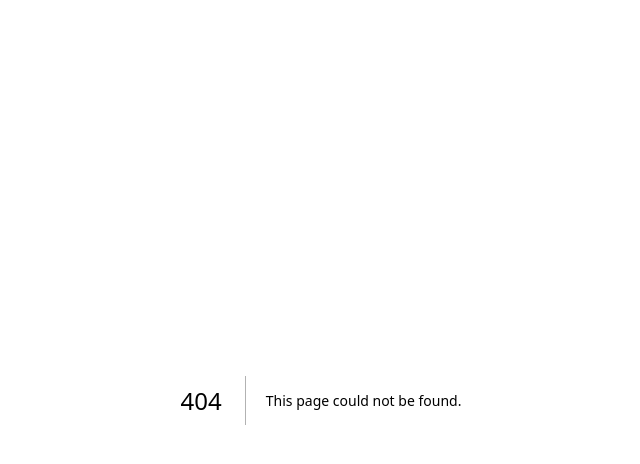
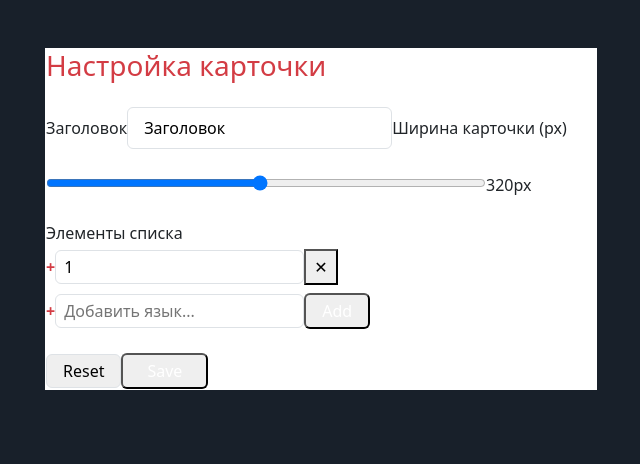
Before and after one commit to artyom-gaibovich/rangeray-frontend-ui, a Next.js app: page /list-generator in a window 1280 px wide. Before the commit this address had no page. Shown: the top 464 px of the page, without its empty margins (319-959 px from the left). Built offline with nearby package versions, Linux system fonts and the light colour scheme.

Commit message:
RANGERAY-6: добавил генератор промптов вакансий

```diff
--- a/app/globals.css
+++ b/app/globals.css
@@ -1,7 +1,7 @@
 @import '~bootstrap/dist/css/bootstrap.min.css';
 @import url('https://cdn.jsdelivr.net/npm/bootstrap-icons@1.3.0/font/bootstrap-icons.css');
 :root {
-  --background: #ffffff;
+  --background: #18202A;
   --foreground: #171717;
 }
 
@@ -9,10 +9,9 @@ html,
 body {
   max-width: 100vw;
   overflow-x: hidden;
+    background-color: #18202A;
 }
 
-body {
-}
 
 * {
   box-sizing: border-box;
--- a/app/layout.tsx
+++ b/app/layout.tsx
@@ -25,7 +25,10 @@ export default function RootLayout({
 }>) {
   return (
     <html lang='en'>
-      <body className={`${geistSans.variable} ${geistMono.variable}`}>
+      <body
+        className={`${geistSans.variable} ${geistMono.variable}`}
+        style={{ backgroundColor: '#18202A' }}
+      >
         {children}
       </body>
     </html>
--- /dev/null
+++ b/app/list-generator/page.tsx
@@ -0,0 +1,220 @@
+'use client';
+import { useState } from 'react';
+
+export default function LanguageCardCreator() {
+  // Редактируемые значения перед сохранением
+  const [title, setTitle] = useState('Заголовок');
+  const [items, setItems] = useState<string[]>(['1']);
+  const [newItem, setNewItem] = useState('');
+
+  // Регулятор ширины карточки (в пикселях)
+  const [cardWidth, setCardWidth] = useState(320);
+
+  // Состояние — карточка сохранена и показываем финальную карточку
+  const [saved, setSaved] = useState(false);
+
+  // Добавить новый элемент в временный список
+  const addItem = () => {
+    if (newItem.trim() === '') return;
+    setItems((s) => [...s, newItem.trim()]);
+    setNewItem('');
+  };
+
+  // Обновить элемент по индексу (во время редактирования)
+  const updateItem = (index: number, value: string) => {
+    setItems((s) => {
+      const copy = [...s];
+      copy[index] = value;
+      return copy;
+    });
+  };
+
+  // Удалить элемент
+  const removeItem = (index: number) => {
+    setItems((s) => s.filter((_, i) => i !== index));
+  };
+
+  // Сохранить — показать финальную карточку
+  const handleSave = () => {
+    setSaved(true);
+  };
+
+  // Редактировать заново (возврат в режим редактирования)
+  const handleEdit = () => setSaved(false);
+
+  return (
+    <div className='relative flex min-h-screen items-center justify-center bg-[#0F141A] p-8'>
+      <div
+        className='mx-auto my-5'
+        style={{ maxWidth: '600px', padding: '0 24px' }}
+      >
+        {/* Режим редактирования (сбор данных) */}
+        {!saved ? (
+          <div
+            className='rounded-lg bg-white p-6'
+            style={{ border: '1px solid #ffffff' }}
+          >
+            <h3
+              className='mb-4 text-sm font-semibold'
+              style={{ color: '#D33C44' }}
+            >
+              Настройка карточки
+            </h3>
+
+            <label className='mb-1 block text-xs'>Заголовок</label>
+            <input
+              value={title}
+              onChange={(e) => setTitle(e.target.value)}
+              className='mb-4 w-full rounded border bg-gray-50 px-3 py-2'
+              placeholder='Title'
+            />
+
+            <label className='mb-1 block text-xs'>Ширина карточки (px)</label>
+            <div className='w-100 mb-4 flex items-center gap-3'>
+              <input
+                type='range'
+                min='150'
+                max='500'
+                value={cardWidth}
+                onChange={(e) => setCardWidth(Number(e.target.value))}
+                className='flex-1'
+                style={{ width: '80%', cursor: 'pointer' }}
+              />
+              <span
+                className='text-sm font-medium'
+                style={{ minWidth: '50px' }}
+              >
+                {cardWidth}px
+              </span>
+            </div>
+
+            <label className='mb-1 block text-xs'>Элементы списка</label>
+
+            <div className='mb-2 space-y-2'>
+              {items.map((it, idx) => (
+                <div key={idx} className='flex items-center gap-2'>
+                  <span
+                    style={{ color: '#D33C44', fontWeight: 700 }}
+                    aria-hidden
+                  >
+                    +
+                  </span>
+                  <input
+                    value={it}
+                    onChange={(e) => updateItem(idx, e.target.value)}
+                    className='flex-1 rounded border bg-white px-2 py-1'
+                  />
+                  <button
+                    onClick={() => removeItem(idx)}
+                    className='px-2 py-1 text-sm'
+                    aria-label={`Удалить ${it}`}
+                  >
+                    ✕
+                  </button>
+                </div>
+              ))}
+            </div>
+
+            <div className='flex items-center gap-2'>
+              <span style={{ color: '#D33C44', fontWeight: 700 }}>+</span>
+              <input
+                value={newItem}
+                onChange={(e) => setNewItem(e.target.value)}
+                onKeyDown={(e) => {
+                  if (e.key === 'Enter') addItem();
+                }}
+                placeholder='Добавить язык...'
+                className='flex-1 rounded border bg-white px-2 py-1'
+              />
+              <button
+                onClick={addItem}
+                className='rounded bg-[#D33C44] px-3 py-1 text-white'
+                aria-label='Добавить элемент'
+              >
+                Add
+              </button>
+            </div>
+
+            <div className='mt-4 flex justify-end gap-2'>
+              <button
+                onClick={() => {
+                  setTitle('Заголовок');
+                  setItems(['Элемент 1']);
+                  setNewItem('');
+                  setCardWidth(320);
+                }}
+                className='rounded border px-3 py-1'
+              >
+                Reset
+              </button>
+              <button
+                onClick={handleSave}
+                className='rounded bg-[#D33C44] px-4 py-1 text-white'
+              >
+                Save
+              </button>
+            </div>
+          </div>
+        ) : (
+          // Финальная карточка (read-only)
+          <div
+            className='mt-10 overflow-hidden rounded-lg'
+            style={{
+              border: '1px solid #ffffff',
+              width: `${cardWidth}px`,
+              maxWidth: '100%',
+              margin: '0 auto',
+              boxShadow: '0 1px 6px rgba(0,0,0,0.2)',
+            }}
+          >
+            {/* Заголовок карточки */}
+            <div
+              style={{
+                background: '#FFFFFF',
+                color: '#D33C44',
+                padding: '10px 14px',
+                fontWeight: 600,
+                fontSize: 16,
+              }}
+            >
+              {title}
+            </div>
+
+            {/* Контент */}
+            <div style={{ background: '#18202A', padding: '12px 14px' }}>
+              <ul style={{ margin: 0, padding: 0, listStyle: 'none' }}>
+                {items.map((it, i) => (
+                  <li
+                    key={i}
+                    style={{
+                      display: 'flex',
+                      alignItems: 'center',
+                      gap: 8,
+                      marginBottom: 8,
+                      color: '#FFFFFF',
+                      fontSize: 14,
+                    }}
+                  >
+                    <span style={{ color: '#D33C44', fontWeight: 700 }}>+</span>
+                    <span>{it}</span>
+                  </li>
+                ))}
+              </ul>
+            </div>
+          </div>
+        )}
+      </div>
+
+      {/* Кнопка Edit в углу с прозрачностью */}
+      {saved && (
+        <button
+          onClick={handleEdit}
+          className='fixed bottom-4 right-4 rounded border bg-white px-3 py-1 text-[#D33C44] opacity-30 transition-opacity hover:opacity-100'
+          style={{ fontSize: '12px' }}
+        >
+          Edit
+        </button>
+      )}
+    </div>
+  );
+}
--- a/package.json
+++ b/package.json
@@ -20,6 +20,7 @@
     "bootstrap-icons": "^1.13.1",
     "date-fns": "^4.1.0",
     "framer-motion": "^12.23.15",
+    "lucide-react": "^0.553.0",
     "next": "15.3.2",
     "react": "^19.0.0",
     "react-bootstrap": "^2.10.10",
```
Also changed, not shown: 1 other file (tests, documents, lock files or other folders).
